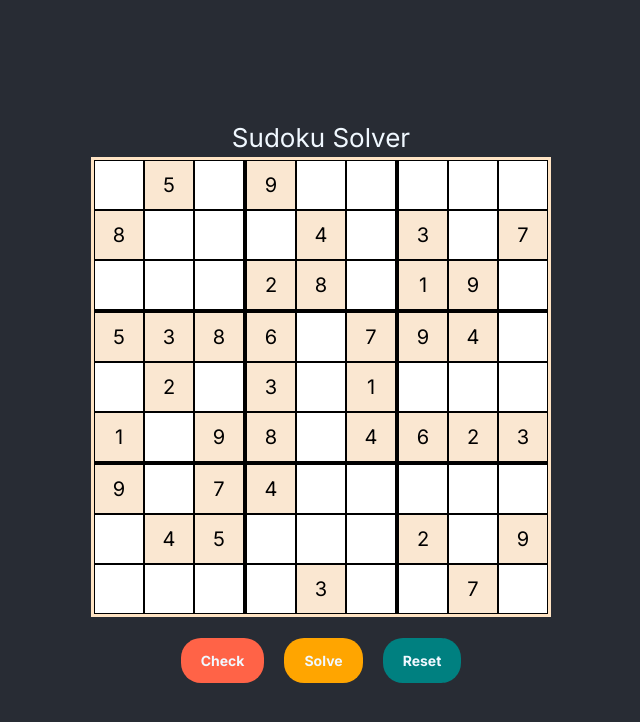
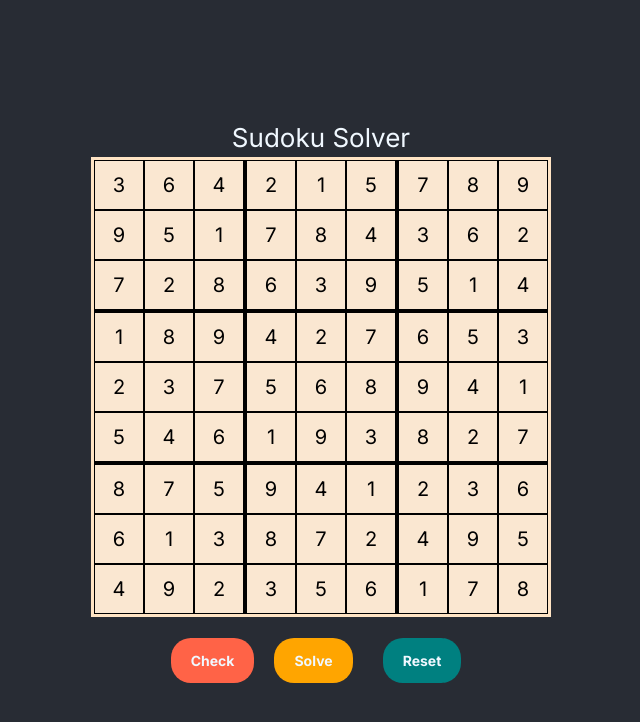
Before and after one commit to PeterZZEZ/Sudoku-Solver, a Next.js app: page / in a window 1280 px wide. Shown: the top 722 px of the page, without its empty margins (319-959 px from the left). Built offline with nearby package versions, Linux system fonts and the light colour scheme.

Commit message:
makes new board but you can't really play

```diff
--- /dev/null
+++ b/app/generator.tsx
@@ -0,0 +1,63 @@
+import { solver } from "./solver";
+function shuffle(array:any[]) {
+    let currentIndex = array.length,  randomIndex;
+
+    // While there remain elements to shuffle.
+    while (currentIndex != 0) {
+
+      // Pick a remaining element.
+      randomIndex = Math.floor(Math.random() * currentIndex);
+      currentIndex--;
+
+      // And swap it with the current element.
+      [array[currentIndex], array[randomIndex]] = [
+        array[randomIndex], array[currentIndex]];
+    }
+
+    return array;
+  }
+
+function initialize2DArray(w:number, h:number, val:number){
+  return Array.from({ length: h }).map(() => Array.from({ length: w }).fill(val));
+}
+
+function fillSmall(grid:number[][],row:number,col:number){
+    let arr=shuffle([1,2,3,4,5,6,7,8,9]);
+    let rowStart=row;
+    let colStart=col;
+    for(let i = 0; i < 3; i++){
+        for(let j = 0; j < 3; j++ ){
+            grid[rowStart+i][colStart+j]=arr[((i+1)*3-(3-(j+1)))-1];
+        }
+    }
+    return grid;
+}
+function cellMaker(){
+  let comb=[] as number[][]
+  for(let i = 0 ; i < 9 ; i++){
+    for(let j = 0 ; j < 9 ; j++){
+      comb.push([i,j]);
+    }
+  }
+  return comb;
+}
+function getDeepCopy(arr:number[][]){
+  return JSON.parse(JSON.stringify(arr));
+}
+function gapMaker(grid:number[][],k:number){
+  let comb=cellMaker();
+  let combs=shuffle(comb);
+  for(let i = 0; i < k; i++){
+    grid[combs[i][0]][combs[i][1]]=-1;
+  }
+}
+export function genBoard(dif:number){
+    let board=initialize2DArray(9,9,-1) as number[][];
+    [[0,0],[3,3],[6,6]].forEach(
+        ([row,col])=>(
+               board=fillSmall(board,row,col)
+    ))
+    let animations:number[][]=[]
+    solver(board, animations);
+    return board
+}
--- a/app/globals.css
+++ b/app/globals.css
@@ -38,13 +38,18 @@ td{
 }
 .checkButton{
   background-color: tomato;
+  margin:0px 10px;
 }
 .solveButton{
   background-color: orange;
-  margin:0px 20px;
+  margin:0px 10px;
 }
 .resetButton{
   background-color: teal;
+  margin:0px 20px;
+}
+.generatorButton{
+  background-color:chocolate;
 }
 .Button_style{
   font-weight: bold;
--- a/app/page.tsx
+++ b/app/page.tsx
@@ -2,8 +2,9 @@
 
 import { useState } from "react";
 import { Type } from "typescript";
-import { findEmpty,solver } from './solver.js';
+import { findEmpty, solver } from './solver.js';
 import { valid } from './valid.js'
+import { genBoard } from "./generator";
 const ANIMATION_SPEED_MS = 50;
 
 // This is the main color of the editable cell.
@@ -13,17 +14,14 @@ const PRIMARY_COLOR = 'white';
 const SECONDARY_COLOR = 'red';
 // This is the color of the cells that are maybe correct
 const THIRD_COLOR ='green'
-let initial=[
-  [-1, 5, -1, 9, -1, -1, -1, -1, -1],
-  [8, -1, -1, -1, 4, -1, 3, -1, 7],
-  [-1, -1, -1, 2, 8, -1, 1, 9, -1],
-  [5, 3, 8, 6, -1, 7, 9, 4, -1],
-  [-1, 2, -1, 3, -1, 1, -1, -1, -1],
-  [1, -1, 9, 8, -1, 4, 6, 2, 3],
-  [9, -1, 7, 4, -1, -1, -1, -1, -1],
-  [-1, 4, 5, -1, -1, -1, 2, -1, 9],
-  [-1, -1, -1, -1, 3, -1, -1, 7, -1]
-]
+
+// The Difficulty modifier
+
+const EASY=15,MEDIUM=30,HARD=45;
+
+
+let initial:number[][];
+initial=genBoard(MEDIUM);
 export default function Home() {
   const [sudokuArr, setSudokuArr] = useState(initial);
   const [solving, setSolving] = useState(false);
@@ -51,7 +49,7 @@ export default function Home() {
       const color= on===1 ? SECONDARY_COLOR : THIRD_COLOR;
       setTimeout(() => {
         CurrentCell.backgroundColor =color;
-        arrayBars[idx-1].value = num===-1? "0":num.toString();
+        arrayBars[idx-1].value = num===-1? "":num.toString();
       },  i * ANIMATION_SPEED_MS);
       prev=idx;
     }
@@ -77,8 +75,10 @@ export default function Home() {
     }
     alert('it is okay');
   }
+  //solving functions
   function solveSudoku(){
     if(solving){return}
+    resetSudoku();
     let sudoku = getDeepCopy(initial);
     let animations:number[][]=[]
     solver(sudoku, animations);
@@ -89,10 +89,17 @@ export default function Home() {
   function resetSudoku(){
     if(solving){return}
     setSudokuArr(initial);
-    var arrayBars = document.getElementsByClassName('Editable') as HTMLCollectionOf<HTMLInputElement>;
-    for (var i = 0; i < arrayBars.length; i++) {
+    let arrayBars = document.getElementsByClassName('Editable') as HTMLCollectionOf<HTMLInputElement>;
+    for (let i = 0; i < arrayBars.length; i++) {
       arrayBars[i].style.backgroundColor=PRIMARY_COLOR
     }
+  }
+  //generate a Sudoku board
+  function genSudoku(){
+    if(solving){return}
+    resetSudoku()
+    initial=genBoard(MEDIUM)
+    setSudokuArr(initial)
   }
   return (
     <div className='App'>
@@ -106,7 +113,7 @@ export default function Home() {
                     {[0,1,2,3,4,5,6,7,8].map((col,cIndex)=>{
                       return <td key={rIndex+cIndex} className={((col+1)%3===0) ? 'rBorder':''}>
                           <input onChange={(e)=>onInputChange(e,row,col)}
-                          value={sudokuArr[row][col]=== -1 ? '': sudokuArr[row][col]}
+                          value={initial[row][col]=== -1 ? '': initial[row][col]}
                           type="text"
                           className={initial[row][col]!==-1 ? 'CellInput':'CellInput Editable'}
                           disabled={initial[row][col]!==-1}
@@ -123,6 +130,7 @@ export default function Home() {
           <button className="Button_style checkButton" onClick={checkSudoku}>Check</button>
           <button className="Button_style solveButton" onClick={solveSudoku}>Solve</button>
           <button className="Button_style resetButton" onClick={resetSudoku}>Reset</button>
+          {/*  <button className="Button_style generatorButton" onClick={genSudoku}>Generate</button>*/}
         </div>
       </div>
     </div>
```
